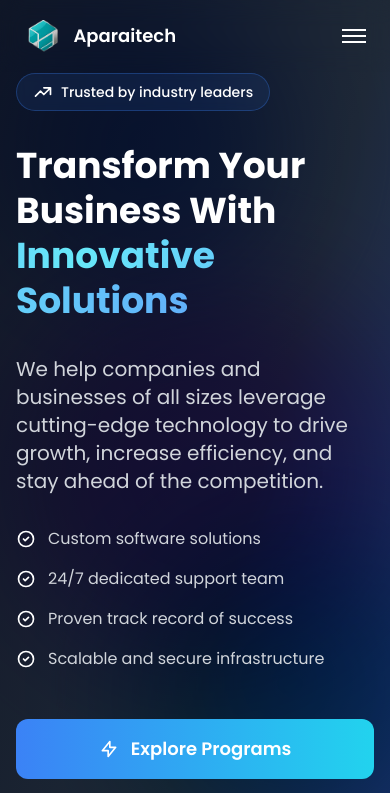
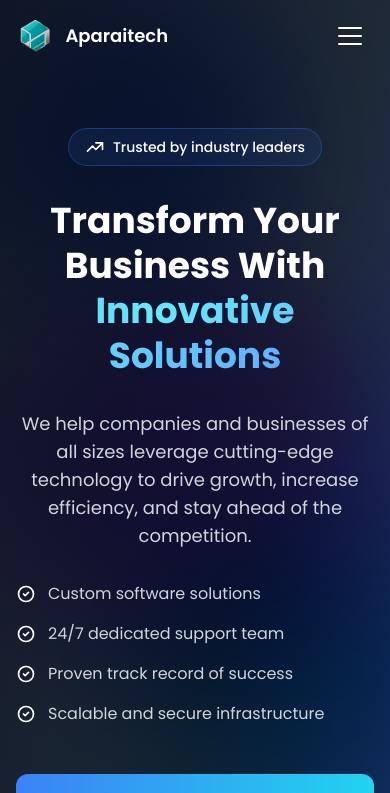
Before and after one commit to jotiramaparaitech/Aparaitech_Landing_Page1, a React (Vite) app in the folder client/: page / in a window 390 px wide. Shown: the top 793 px of the page. Built offline with nearby package versions, Linux system fonts and the light colour scheme.

Commit message:
fardins final commit 1

```diff
--- a/client/src/components/Header.jsx
+++ b/client/src/components/Header.jsx
@@ -1,4 +1,3 @@
-// src/components/Header.jsx
 import React, { useEffect, useState } from "react";
 import { Link, useLocation } from "react-router-dom";
 import logo from "../assets/logo.png";
@@ -10,7 +9,7 @@ const Header = () => {
 
   const isHome = location.pathname === "/";
 
-  // 🔥 Scroll logic
+  // 🔥 Scroll detection
   useEffect(() => {
     if (!isHome) {
       setIsScrolled(true);
@@ -32,22 +31,29 @@ const Header = () => {
   };
 
   return (
-    <header className="fixed top-0 left-0 w-full z-50 h-[72px]">
-      {/* 🔥 BACKGROUND LAYER (no layout shift) */}
+    <header className="fixed top-0 left-0 w-full z-50 h-[72px] overflow-x-hidden">
+      {/* 🔥 BACKGROUND (NON-BLOCKING) */}
       <div
-        className={`absolute inset-0 transition-all duration-300
+        className={`absolute inset-0 pointer-events-none transition-all duration-300
           ${
             isScrolled
-              ? "bg-[#fdfcff]/60 backdrop-blur-md"
-              : "bg-transparent backdrop-blur-md"
+              ? "bg-[#fdfcff]/70 backdrop-blur-xl"
+              : "bg-transparent"
           }
         `}
       />
 
-      {/* 🔥 CONTENT LAYER */}
-      <div className="relative max-w-[1400px] mx-auto flex items-center h-full px-6">
+      {/* 🔥 CONTENT */}
+      <div
+        className="
+          relative z-10 max-w-[1400px] mx-auto flex items-center h-full
+          px-4 sm:px-6
+          pr-[max(1rem,env(safe-area-inset-right))]
+          overflow-x-hidden
+        "
+      >
         {/* LOGO */}
-        <Link to="/" className="flex items-center gap-2">
+        <Link to="/" className="flex items-center gap-2 shrink-0">
           <img src={logo} alt="Aparaitech Logo" className="h-8 w-auto" />
           <span
             className={`font-semibold text-lg transition-colors ${
@@ -102,7 +108,7 @@ const Header = () => {
             onClick={scrollToContact}
             className={`px-5 py-2 rounded-full transition ${
               isScrolled
-                ? "bg-[#a78bfa]/90 text-white hover:bg-[#8b5cf6]"
+                ? "bg-[#a78bfa] text-white hover:bg-[#8b5cf6]"
                 : "border border-white/40 text-white hover:bg-white/10"
             }`}
           >
@@ -110,16 +116,17 @@ const Header = () => {
           </button>
         </div>
 
-        {/* MOBILE TOGGLE */}
+        {/* ✅ MOBILE HAMBURGER (NO NEGATIVE MARGIN) */}
         <button
-          className="md:hidden ml-auto"
+          className="md:hidden ml-auto z-20 p-3"
           onClick={() => setMenuOpen(!menuOpen)}
+          aria-label="Open menu"
         >
-          <div className="space-y-1">
+          <div className="space-y-1.5">
             {[1, 2, 3].map((i) => (
               <span
                 key={i}
-                className={`block w-6 h-[2px] ${
+                className={`block w-6 h-[2px] rounded ${
                   isScrolled ? "bg-[#2d1b69]" : "bg-white"
                 }`}
               />
@@ -128,9 +135,9 @@ const Header = () => {
         </button>
       </div>
 
-      {/* MOBILE MENU */}
+      {/* ✅ MOBILE MENU (NO OVERFLOW) */}
       {menuOpen && (
-        <div className="md:hidden bg-black/90 backdrop-blur-xl px-6 py-6 space-y-4 text-white">
+        <div className="md:hidden fixed top-[72px] inset-x-0 bg-black/90 backdrop-blur-xl px-6 py-6 space-y-4 text-white z-40 overflow-x-hidden">
           <Link to="/generative-ai" onClick={() => setMenuOpen(false)} className="block">
             Generative AI
           </Link>
@@ -148,7 +155,7 @@ const Header = () => {
           </Link>
           <button
             onClick={scrollToContact}
-            className="w-full mt-4 py-2 rounded-lg bg-[#8b5cf6] text-white"
+            className="w-full mt-4 py-2 rounded-lg bg-[#8b5cf6]"
           >
             Contact Us
           </button>
--- a/client/src/components/Hero.jsx
+++ b/client/src/components/Hero.jsx
@@ -82,7 +82,9 @@ const HeroSection = () => {
       id="home"
       className="
     min-h-screen
-    pt-[25px]          // ✅ ADD THIS
+    flex items-center
+    pt-32 pb-12
+    md:pt-40 md:pb-20
     bg-gradient-to-br
     from-gray-900
     via-gray-800
@@ -99,12 +101,12 @@ const HeroSection = () => {
         <div className="absolute bottom-0 left-1/3 w-80 h-80 bg-cyan-500 rounded-full mix-blend-multiply filter blur-3xl opacity-10 animate-pulse animation-delay-4000"></div>
       </div>
 
-      <div className="relative container mx-auto px-4 py-12 md:py-24 lg:py-20">
+      <div className="relative container mx-auto px-4 sm:px-6">
         <div className="grid lg:grid-cols-2 gap-12 items-center">
           {/* Left content */}
-          <div className="space-y-8">
+          <div className="space-y-8 text-center lg:text-left">
             {/* Badge */}
-            <div className="inline-flex items-center px-4 py-2 rounded-full bg-blue-500/10 border border-blue-500/30 backdrop-blur-sm">
+            <div className="inline-flex items-center px-4 py-2 rounded-full bg-blue-500/10 border border-blue-500/30 backdrop-blur-sm mx-auto lg:mx-0">
               <Icons.TrendingUp />
               <span className="ml-2 text-sm font-medium">Trusted by industry leaders</span>
             </div>
@@ -118,13 +120,13 @@ const HeroSection = () => {
             </h1>
 
             {/* Description */}
-            <p className="text-xl text-gray-300 max-w-2xl">
+            <p className="text-lg sm:text-xl text-gray-300 max-w-2xl mx-auto lg:mx-0">
               We help companies and businesses of all sizes leverage cutting-edge technology to drive growth,
               increase efficiency, and stay ahead of the competition.
             </p>
 
             {/* Features list */}
-            <div className="grid sm:grid-cols-2 gap-4">
+            <div className="grid sm:grid-cols-2 gap-4 text-left max-w-lg mx-auto lg:mx-0">
               {[
                 'Custom software solutions',
                 '24/7 dedicated support team',
@@ -141,7 +143,7 @@ const HeroSection = () => {
             </div>
 
             {/* CTA Buttons */}
-            <div className="flex flex-col sm:flex-row gap-4 pt-4">
+            <div className="flex flex-col sm:flex-row gap-4 pt-4 justify-center lg:justify-start">
               <button
                 onClick={() => window.open('https://lms-full-stack-mcq7.vercel.app/', '_blank')}
                 className="group inline-flex items-center justify-center px-8 py-4 text-lg font-semibold rounded-xl bg-gradient-to-r from-blue-500 to-cyan-400 hover:from-blue-600 hover:to-cyan-500 transition-all duration-300 hover:scale-105 hover:shadow-2xl shadow-blue-500/30"
@@ -162,7 +164,7 @@ const HeroSection = () => {
           </div>
 
           {/* Right content - Visual cards */}
-          <div className="relative">
+          <div className="relative mt-8 lg:mt-0">
             {/* Main card container */}
             <div className="relative bg-gradient-to-br from-white/10 to-white/5 backdrop-blur-xl rounded-3xl p-6 md:p-8 border border-white/20 shadow-2xl overflow-hidden">
               {/* Animated background elements inside card */}
```
